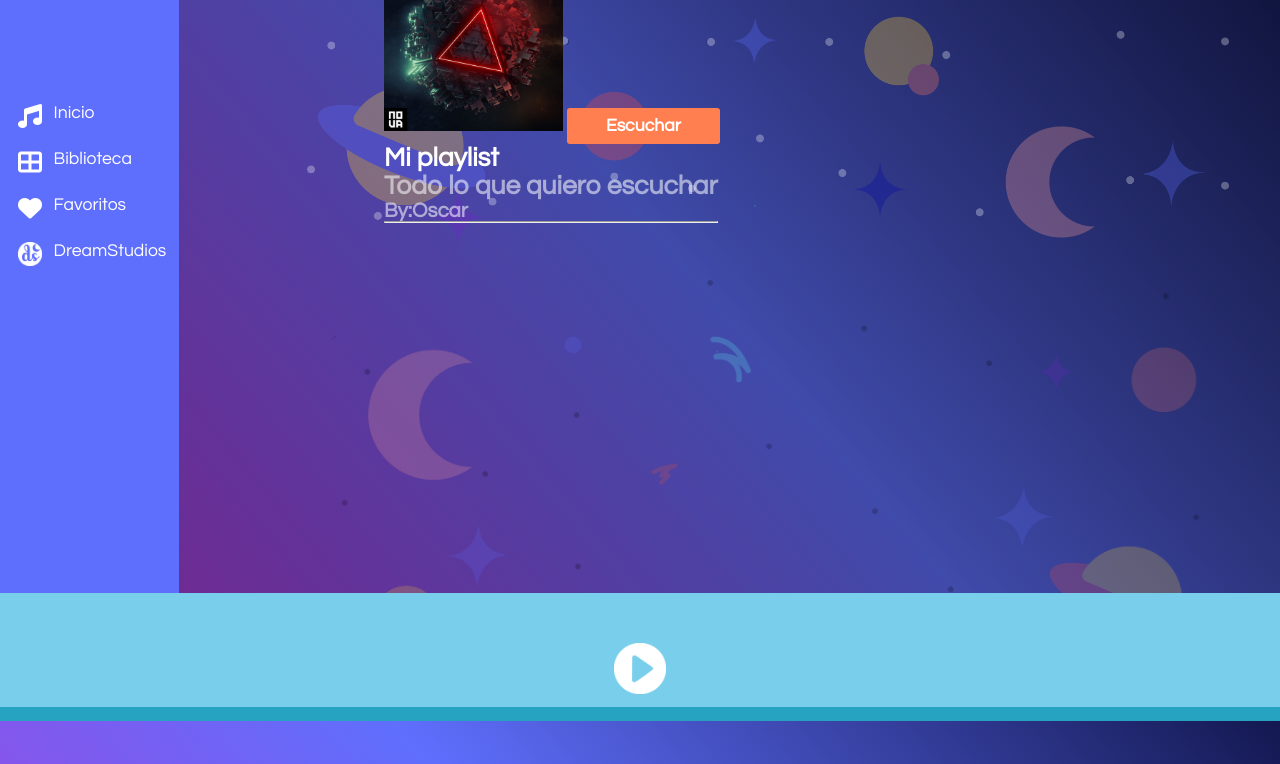
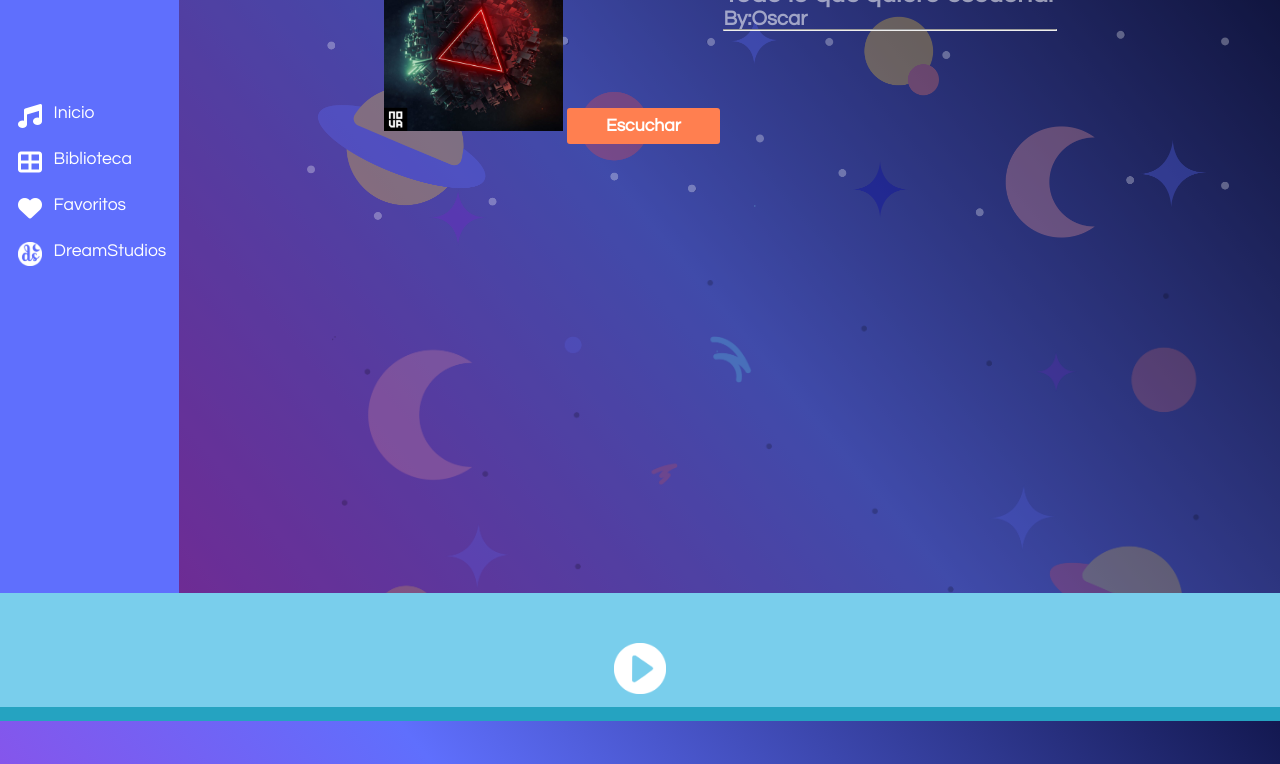
Before and after one commit to MatMT/DreamStudios, a plain HTML site: page Lista de reproducción/Playlist.html in a window 1280 px wide. Shown: the part 190-954 px from the top of the page. Drawn offline with Linux system fonts and the light colour scheme.

Commit message:
Update interfaz_principal.css

```diff
--- a/Lista de reproducción/Archisvos_DS_CSS/interfaz_principal.css
+++ b/Lista de reproducción/Archisvos_DS_CSS/interfaz_principal.css
@@ -189,8 +189,8 @@ Aqui están las opciones del menú
   /*---------------------*/
 /* Contenido de la caja */
 .Playlist_info {
-    position: absolute;
-    margin-right: 50%;
+  display: inline-block;
+  vertical-align: top;
 }
 
 #playlist_image {
@@ -255,3 +255,7 @@ input[type=text] {
   box-sizing: border-box;
   font-size: 1rem;
 }
+
+#playlist_imagen {
+    float: left;
+}
```
